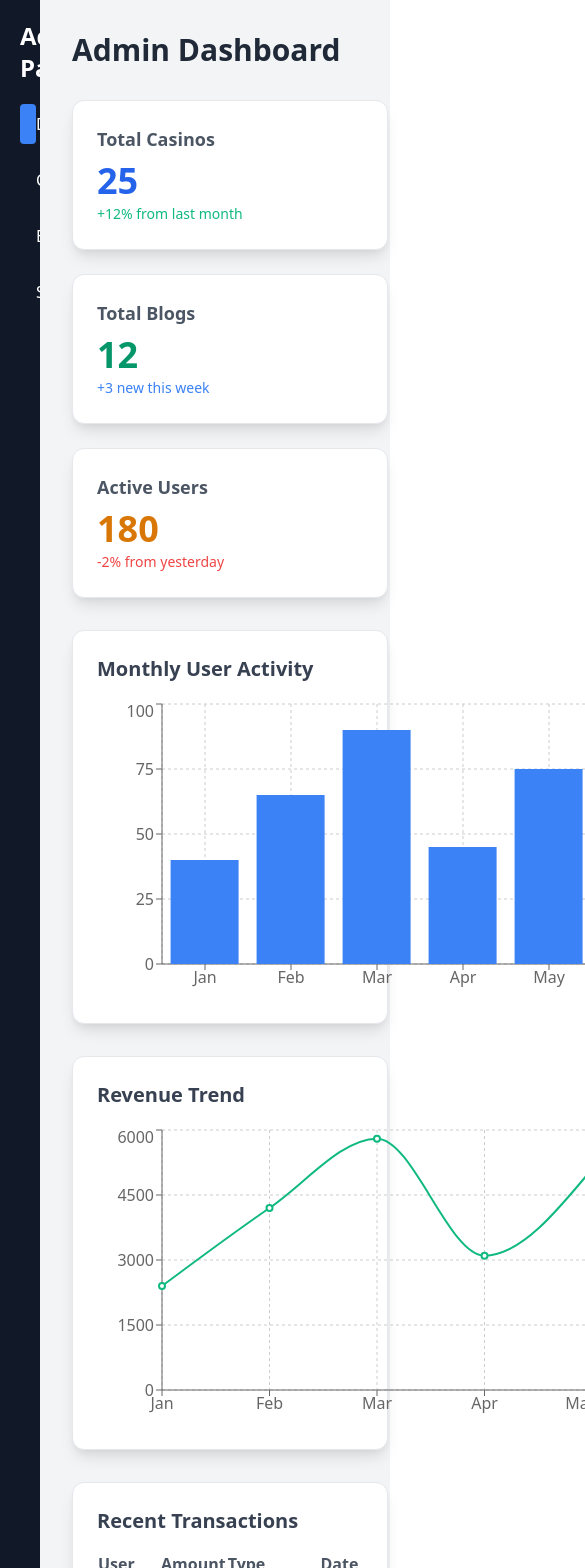
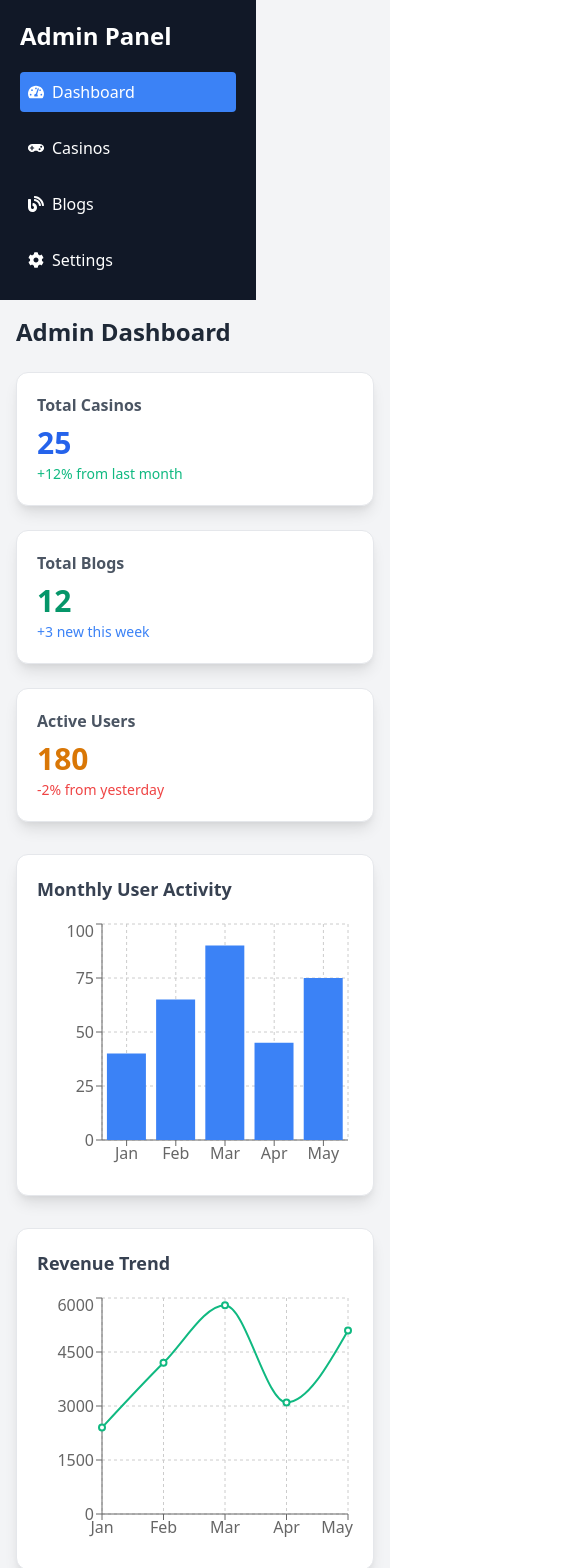
Before and after one commit to MohammmedHW/casino-app, a React (Create React App) app: page /dashboard in a window 390 px wide. Shown: the top 1568 px of the page, 585 px wide, since content can reach past the window. Built offline with nearby package versions, Linux system fonts and the light colour scheme.

Commit message:
dashboard ui

```diff
--- a/package.json
+++ b/package.json
@@ -23,6 +23,7 @@
     "react-modal": "^3.16.3",
     "react-router-dom": "^7.4.0",
     "react-scripts": "5.0.1",
+    "recharts": "^2.15.3",
     "web-vitals": "^2.1.4"
   },
   "scripts": {
--- a/src/pages/Dashboard.js
+++ b/src/pages/Dashboard.js
@@ -1,4 +1,7 @@
-import { BarChart, Bar, XAxis, YAxis, CartesianGrid, Tooltip, LineChart, Line } from 'recharts';
+import {
+  BarChart, Bar, XAxis, YAxis, CartesianGrid, Tooltip,
+  LineChart, Line, ResponsiveContainer
+} from 'recharts';
 import Sidebar from "../components/Sidebar";
 
 const data = [
@@ -17,63 +20,65 @@ const recentTransactions = [
 
 const Dashboard = () => {
   return (
-    <div className="flex min-h-screen bg-gray-100">
+    <div className="flex flex-col md:flex-row min-h-screen bg-gray-100">
       <Sidebar />
 
-      <div className="flex-1 p-8">
-        <h2 className="text-3xl font-bold mb-8 text-gray-800">Admin Dashboard</h2>
+      <div className="flex-1 p-4 sm:p-6 md:p-8">
+        <h2 className="text-2xl sm:text-3xl font-bold mb-6 text-gray-800">Admin Dashboard</h2>
 
         {/* Stats Grid */}
-        <div className="grid grid-cols-1 md:grid-cols-3 gap-6 mb-8">
-          <div className="bg-white p-6 rounded-xl shadow-lg border border-gray-200">
-            <h3 className="text-lg font-semibold text-gray-600 mb-2">Total Casinos</h3>
-            <p className="text-4xl font-bold text-blue-600">25</p>
-            <span className="text-sm text-green-500">+12% from last month</span>
+        <div className="grid grid-cols-1 sm:grid-cols-2 lg:grid-cols-3 gap-6 mb-8">
+          {[
+            { title: 'Total Casinos', value: 25, color: 'text-blue-600', sub: '+12% from last month', subColor: 'text-green-500' },
+            { title: 'Total Blogs', value: 12, color: 'text-green-600', sub: '+3 new this week', subColor: 'text-blue-500' },
+            { title: 'Active Users', value: 180, color: 'text-yellow-600', sub: '-2% from yesterday', subColor: 'text-red-500' }
+          ].map((stat, index) => (
+            <div key={index} className="bg-white p-5 rounded-xl shadow-lg border border-gray-200">
+              <h3 className="text-base font-semibold text-gray-600 mb-2">{stat.title}</h3>
+              <p className={`text-3xl sm:text-4xl font-bold ${stat.color}`}>{stat.value}</p>
+              <span className={`text-sm ${stat.subColor}`}>{stat.sub}</span>
             </div>
-
-          <div className="bg-white p-6 rounded-xl shadow-lg border border-gray-200">
-            <h3 className="text-lg font-semibold text-gray-600 mb-2">Total Blogs</h3>
-            <p className="text-4xl font-bold text-green-600">12</p>
-            <span className="text-sm text-blue-500">+3 new this week</span>
-          </div>
-
-          <div className="bg-white p-6 rounded-xl shadow-lg border border-gray-200">
-            <h3 className="text-lg font-semibold text-gray-600 mb-2">Active Users</h3>
-            <p className="text-4xl font-bold text-yellow-600">180</p>
-            <span className="text-sm text-red-500">-2% from yesterday</span>
-          </div>
+          ))}
         </div>
 
         {/* Charts Section */}
-        <div className="grid grid-cols-1 md:grid-cols-2 gap-8 mb-8">
-          <div className="bg-white p-6 rounded-xl shadow-lg border border-gray-200">
-            <h3 className="text-xl font-semibold mb-4 text-gray-700">Monthly User Activity</h3>
-            <BarChart width={500} height={300} data={data}>
+        <div className="grid grid-cols-1 lg:grid-cols-2 gap-8 mb-8">
+          <div className="bg-white p-5 rounded-xl shadow-lg border border-gray-200">
+            <h3 className="text-lg sm:text-xl font-semibold mb-4 text-gray-700">Monthly User Activity</h3>
+            <div className="w-full h-64">
+              <ResponsiveContainer width="100%" height="100%">
+                <BarChart data={data}>
                   <CartesianGrid strokeDasharray="3 3" />
                   <XAxis dataKey="name" />
                   <YAxis />
                   <Tooltip />
                   <Bar dataKey="users" fill="#3B82F6" />
                 </BarChart>
+              </ResponsiveContainer>
+            </div>
           </div>
 
-          <div className="bg-white p-6 rounded-xl shadow-lg border border-gray-200">
-            <h3 className="text-xl font-semibold mb-4 text-gray-700">Revenue Trend</h3>
-            <LineChart width={500} height={300} data={data}>
+          <div className="bg-white p-5 rounded-xl shadow-lg border border-gray-200">
+            <h3 className="text-lg sm:text-xl font-semibold mb-4 text-gray-700">Revenue Trend</h3>
+            <div className="w-full h-64">
+              <ResponsiveContainer width="100%" height="100%">
+                <LineChart data={data}>
                   <CartesianGrid strokeDasharray="3 3" />
                   <XAxis dataKey="name" />
                   <YAxis />
                   <Tooltip />
                   <Line type="monotone" dataKey="revenue" stroke="#10B981" strokeWidth={2} />
                 </LineChart>
+              </ResponsiveContainer>
+            </div>
           </div>
         </div>
 
         {/* Recent Transactions */}
-        <div className="bg-white rounded-xl shadow-lg border border-gray-200 p-6">
-          <h3 className="text-xl font-semibold mb-4 text-gray-700">Recent Transactions</h3>
+        <div className="bg-white rounded-xl shadow-lg border border-gray-200 p-4 sm:p-6">
+          <h3 className="text-lg sm:text-xl font-semibold mb-4 text-gray-700">Recent Transactions</h3>
           <div className="overflow-x-auto">
-            <table className="w-full">
+            <table className="w-full min-w-[600px]">
               <thead>
                 <tr className="text-left text-gray-600 border-b">
                   <th className="pb-3">User</th>
@@ -103,6 +108,7 @@ const Dashboard = () => {
             </table>
           </div>
         </div>
+
       </div>
     </div>
   );
```
Also changed, not shown: 1 other file (tests, documents, lock files or other folders). Lines whose indentation alone changed are shown as unchanged.
